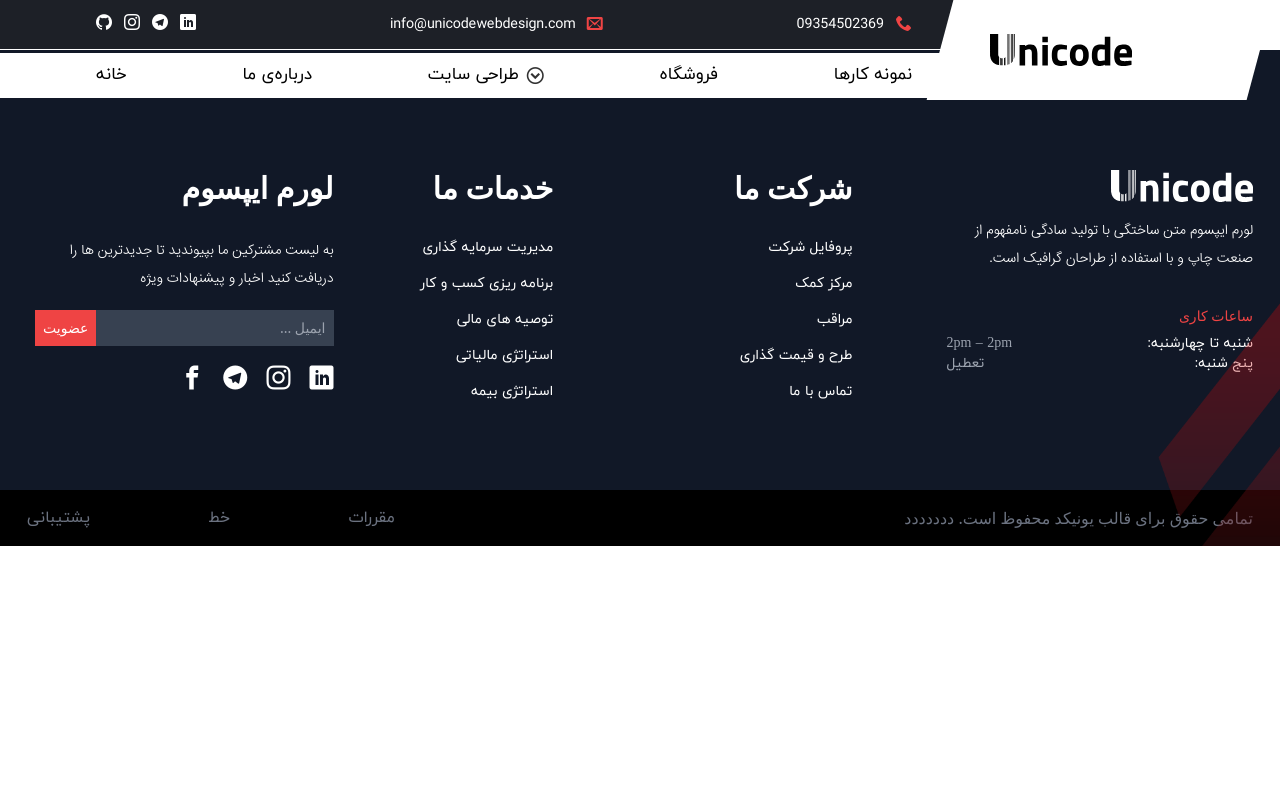
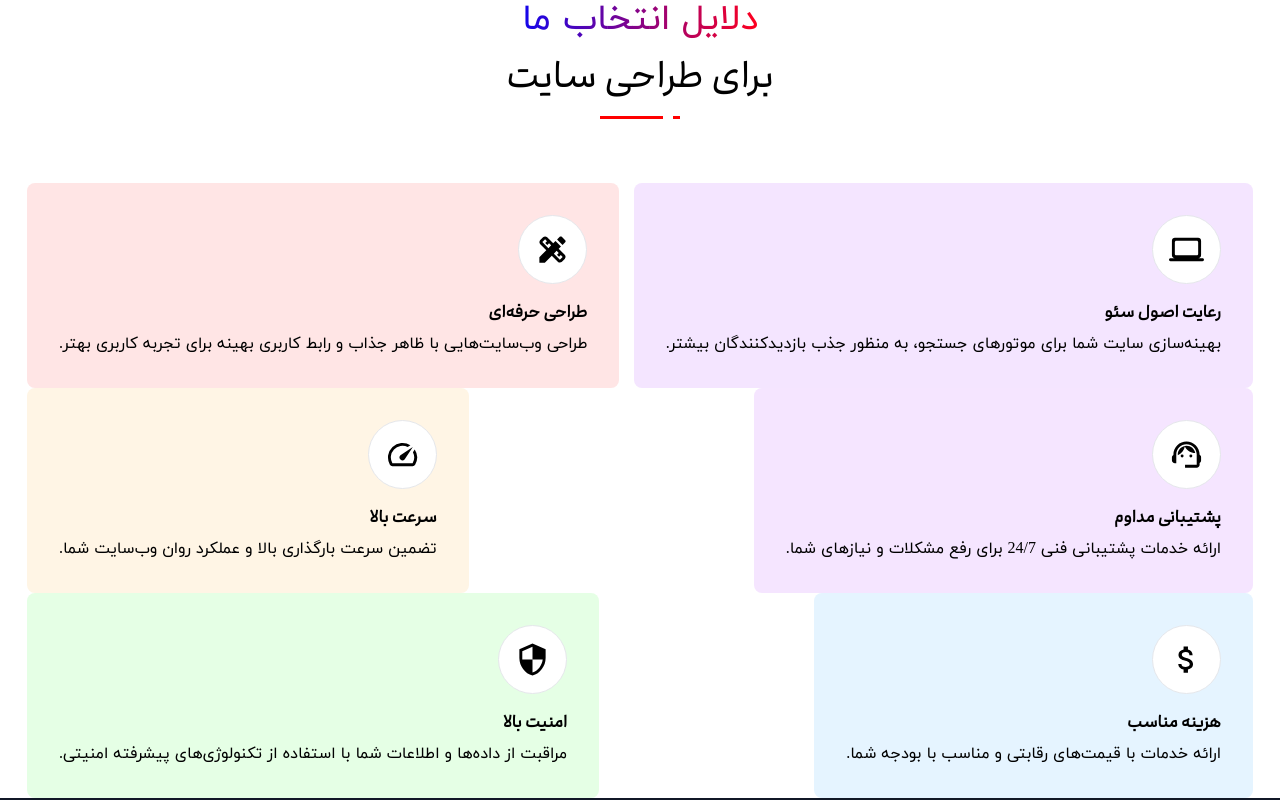
Before and after one commit to oo11boy/webunicode, a Next.js app: page /blog in a window 1280 px wide. Shown: the top 800 px of the page. Built offline with nearby package versions, Linux system fonts and the light colour scheme.

Commit message:
feat: why us in single page created

```diff
--- /dev/null
+++ b/src/Components/SinglePageComponents/WhyUs/WhyUs.css
@@ -0,0 +1,6 @@
+.single-why-us h2{
+ font-family: 'alibaba';
+}
+.single-why-us p{
+    font-family: 'yekan';
+   }
--- /dev/null
+++ b/src/Components/SinglePageComponents/WhyUs/WhyUs.js
@@ -0,0 +1,95 @@
+import TopSectionText from "@/Components/UiComponents/TopSectionsTitle/TopSectionText";
+import {
+  ComputerRounded,
+  SupportAgent,
+  Speed,
+  Security,
+  AttachMoney,
+  DesignServices,
+} from "@mui/icons-material";
+import React from "react";
+import "./WhyUs.css"
+import WhyUsCard from "./WhyUsCard";
+
+export default function WhyUs() {
+  // تابع برای تولید رنگ تصادفی بدون تکرار
+  const getUniqueRandomColors = (numOfColors) => {
+    const colors = [
+      "#F4E5FF",
+      "#E5F4FF",
+      "#FFE5E5",
+      "#E5FFE5",
+      "#FFF5E5",
+      "#F5E5FF",
+    ];
+    const selectedColors = [];
+
+    // اگر تعداد کارت‌ها بیشتر از تعداد رنگ‌ها باشد، تعداد کارت‌ها محدود می‌شود
+    const availableColors = colors.slice(
+      0,
+      Math.min(numOfColors, colors.length)
+    );
+
+    for (let i = 0; i < numOfColors; i++) {
+      const randomIndex = Math.floor(Math.random() * availableColors.length);
+      selectedColors.push(availableColors.splice(randomIndex, 1)[0]);
+    }
+
+    return selectedColors;
+  };
+
+  const cardContent = [
+    {
+      title: "رعایت اصول سئو",
+      description:
+        "بهینه‌سازی سایت شما برای موتورهای جستجو، به منظور جذب بازدیدکنندگان بیشتر.",
+      icon: <ComputerRounded fontSize="large" />,
+    },
+    {
+      title: "طراحی حرفه‌ای",
+      description:
+        "طراحی وب‌سایت‌هایی با ظاهر جذاب و رابط کاربری بهینه برای تجربه کاربری بهتر.",
+      icon: <DesignServices fontSize="large" />,
+    },
+    {
+      title: "پشتیبانی مداوم",
+      description:
+        "ارائه خدمات پشتیبانی فنی 24/7 برای رفع مشکلات و نیازهای شما.",
+      icon: <SupportAgent fontSize="large" />,
+    },
+    {
+      title: "سرعت بالا",
+      description: "تضمین سرعت بارگذاری بالا و عملکرد روان وب‌سایت شما.",
+      icon: <Speed fontSize="large" />,
+    },
+    {
+      title: "هزینه مناسب",
+      description: "ارائه خدمات با قیمت‌های رقابتی و مناسب با بودجه شما.",
+      icon: <AttachMoney fontSize="large" />,
+    },
+    {
+      title: "امنیت بالا",
+      description:
+        "مراقبت از داده‌ها و اطلاعات شما با استفاده از تکنولوژی‌های پیشرفته امنیتی.",
+      icon: <Security fontSize="large" />,
+    },
+  ];
+
+  // دریافت رنگ‌های تصادفی منحصر به فرد
+  const randomColors = getUniqueRandomColors(cardContent.length);
+
+  return (
+    <div dir="rtl" className="container single-why-us !py-16">
+      <TopSectionText
+        toptext={"دلایل انتخاب ما"}
+        maintext={"برای طراحی سایت"}
+        linecolor={"red"}
+      />
+      <div className="flex gap-y-6 flex-wrap justify-between mt-16 w-full items-center">
+        {cardContent.map((content, index) => (
+       <WhyUsCard randomColors={randomColors} content={content} index={index}/>
+        ))}
+      </div>
+    </div>
+  );
+}
--- /dev/null
+++ b/src/Components/SinglePageComponents/WhyUs/WhyUsCard.js
@@ -0,0 +1,17 @@
+import React from 'react'
+
+export default function WhyUsCard({randomColors,content,index}) {
+  return (
+    <div
+    key={index}
+    className="sm:w-[49%] lg:w-[32%] h-[250px] xl:h-[210px] flex rounded-lg flex-col justify-start items-start p-8"
+    style={{ backgroundColor: randomColors[index] }} // اعمال رنگ منحصر به فرد به عنوان بک‌گراند
+  >
+    <div className="border rounded-full p-4 bg-white">
+      {content.icon}
+    </div>
+    <h2 className="mt-4 mb-2 font-semibold">{content.title}</h2>
+    <p>{content.description}</p>
+  </div>
+  )
+}
--- a/src/app/[singlepage]/page.js
+++ b/src/app/[singlepage]/page.js
@@ -1,12 +1,14 @@
 import Footer from '@/Components/Footer/Footer'
 import TopHeader from '@/Components/Header/TopHeader'
+import WhyUs from '@/Components/SinglePageComponents/WhyUs/WhyUs'
+
 import React from 'react'
 
 export default function page() {
   return (
     <div>
-        <TopHeader/>
-
+        {/* <TopHeader/> */}
+          <WhyUs/>
         <Footer/>
     </div>
   )
```
